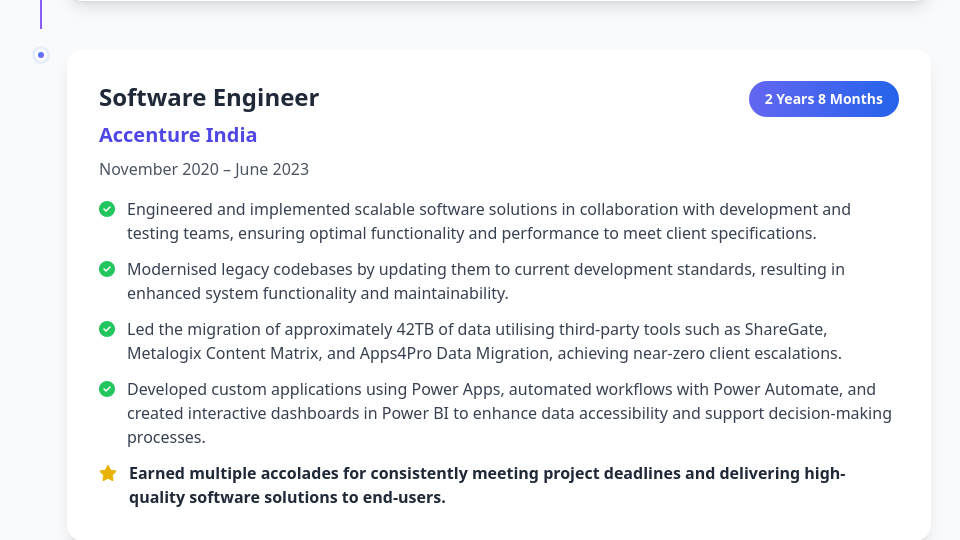
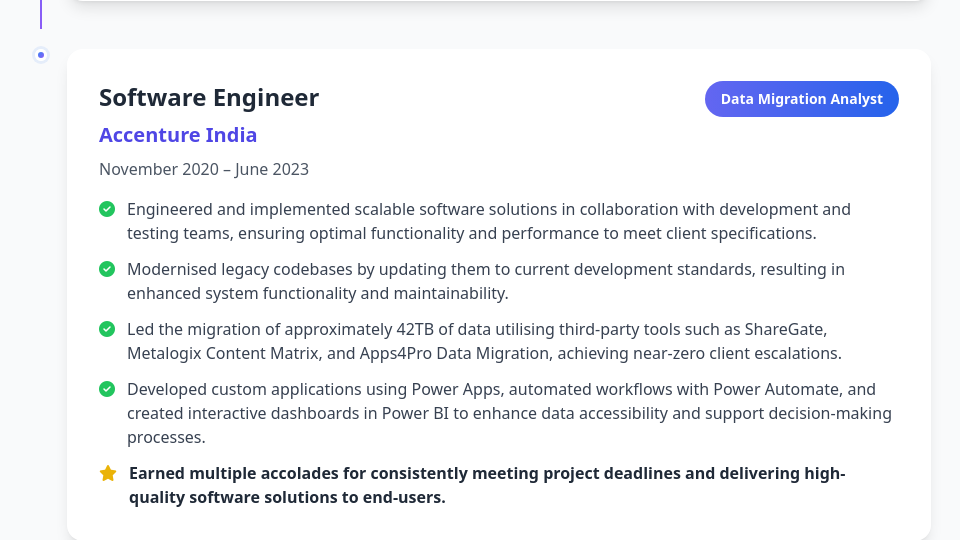
Before and after one commit to LIKHITH20/Interactive-Portfolio, a Flask app: page /experience in a window 1280 px wide. Shown: the part 1792-2332 px from the top of the page, without its empty margins (157-1117 px from the left). Run offline with Flask 3, Linux system fonts and the light colour scheme; some libraries are stand-ins or nearby versions.

Commit message:
Changing the contents of experience tab

```diff
--- a/templates/experience.html
+++ b/templates/experience.html
@@ -283,7 +283,7 @@
                                     <p class="text-gray-600 font-medium">November 2020 – June 2023</p>
                                 </div>
                                 <div class="bg-gradient-to-r from-indigo-500 to-blue-600 text-white px-4 py-2 rounded-full text-sm font-semibold">
-                                    2 Years 8 Months
+                                    Data Migration Analyst
                                 </div>
                             </div>
                             <ul class="space-y-3 text-gray-700">
```
